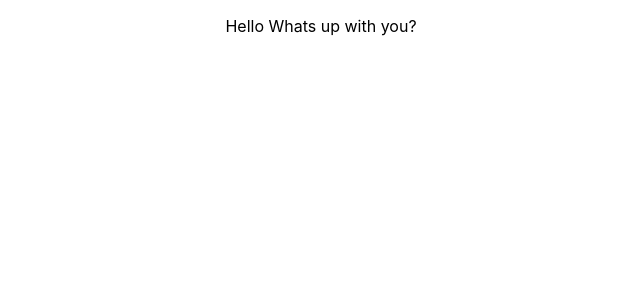
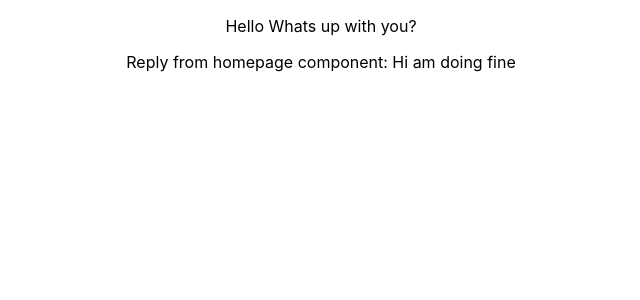
Before and after one commit to revanthkumaar/ecomm-app, a React (Create React App) app: page / in a window 1280 px wide. Shown: the top 300 px of the page, without its empty margins (319-959 px from the left). Built offline with nearby package versions, Linux system fonts and the light colour scheme.

Commit message:
lsakdjlasd
alaksjd

```diff
--- a/src/App.js
+++ b/src/App.js
@@ -1,10 +1,12 @@
 import logo from './logo.svg';
 import './App.css';
+import HomePage from './screens/HomePage/HomePage.component';
 
 function App() {
   return (
     <div className="App">
      <p>Hello Whats up with you?</p>
+     <HomePage/>
     </div>
   );
 }
--- /dev/null
+++ b/src/screens/HomePage/HomePage.component.js
@@ -0,0 +1,15 @@
+
+import './HomePage.css';
+
+function HomePage() {
+
+    //javascript
+
+  return (
+    <div className="home-page">
+     <p>Reply from homepage component: Hi am doing fine</p>
+    </div>
+  );
+}
+
+export default HomePage; //allow the homepage component to get imported where ever i want
```
Also changed, not shown: src/screens/HomePage/HomePage.css (added).
